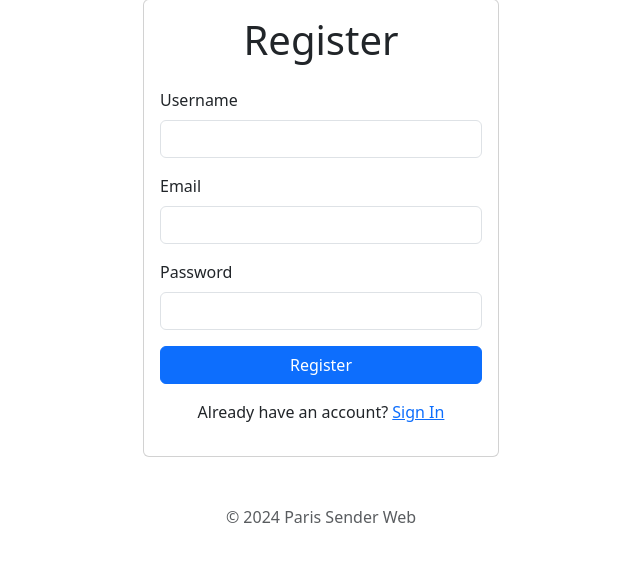
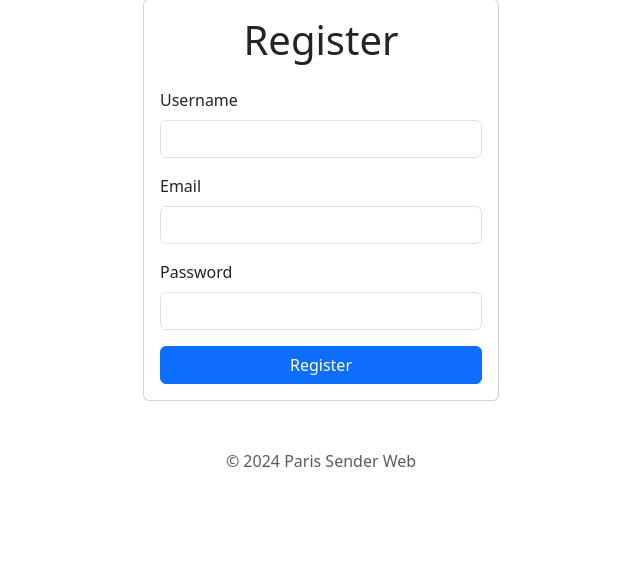
Before and after one commit to Sussyfreelandx/smtpweb, a Flask app: page /register in a window 1280 px wide. Shown: the part 81-643 px from the top of the page, without its empty margins (319-959 px from the left). Run offline with Flask 3, Linux system fonts and the light colour scheme.

Commit message:
Update register.html

```diff
--- a/app/templates/register.html
+++ b/app/templates/register.html
@@ -3,7 +3,7 @@
 {% block content %}
 <div class="row justify-content-center">
     <div class="col-md-6 col-lg-4">
-        <div class="card">
+         <div class="card">
             <div class="card-body">
                 <h1 class="card-title text-center mb-4">Register</h1>
                 <form action="" method="post">
@@ -22,7 +22,6 @@
                     <div class="d-grid">
                         <button type="submit" class="btn btn-primary">Register</button>
                     </div>
-                     <p class="mt-3 text-center">Already have an account? <a href="{{ url_for('main.login') }}">Sign In</a></p>
                 </form>
             </div>
         </div>
```
